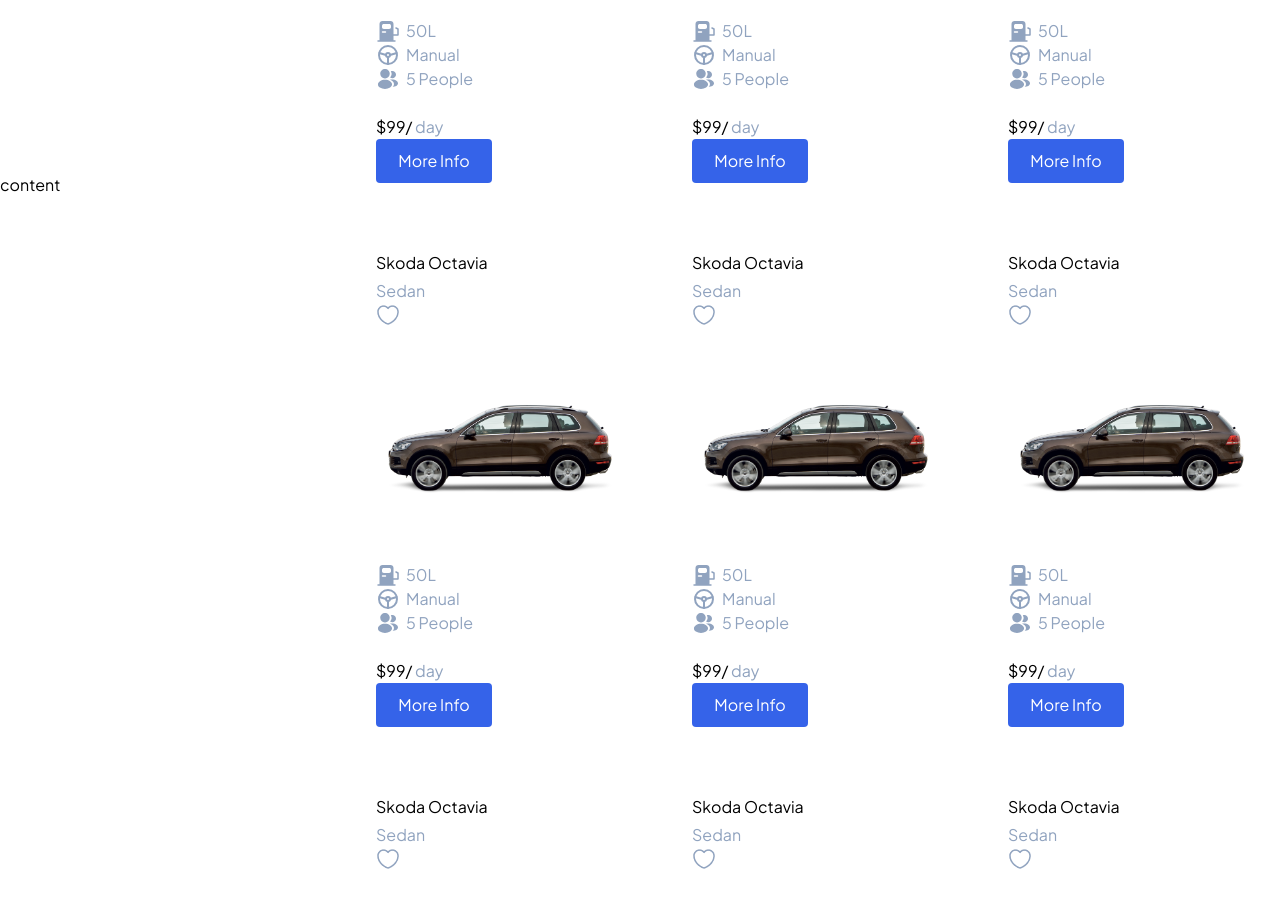
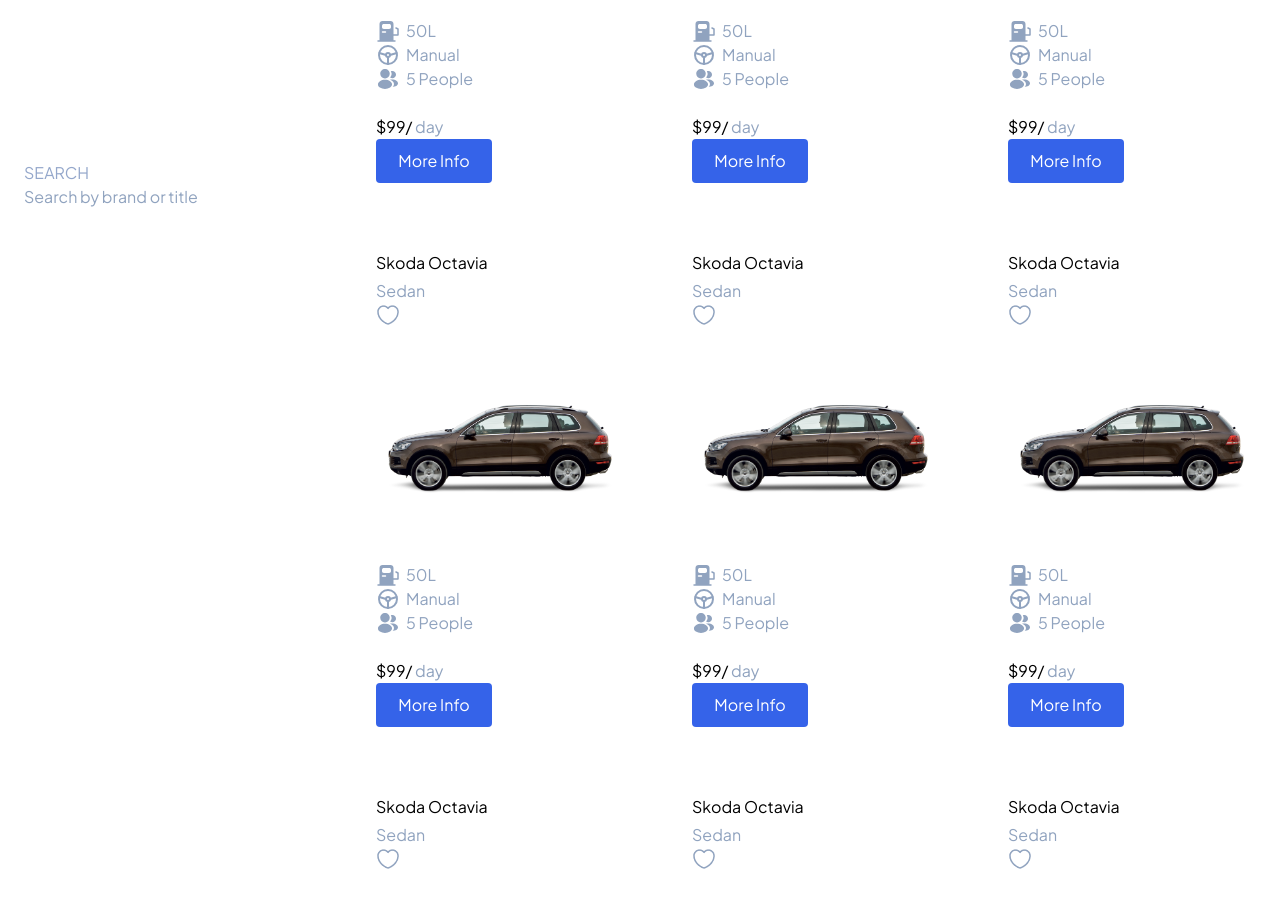
Before and after one commit to GlenMac90/rent-wheels, a Next.js app: page /search in a window 1280 px wide. Shown: the part 1600-2507 px from the top of the page. Built offline with nearby package versions, Linux system fonts and the light colour scheme.

Commit message:
start work on search filters form

```diff
--- a/components/search-page/SearchPageFilters.tsx
+++ b/components/search-page/SearchPageFilters.tsx
@@ -1,8 +1,104 @@
+"use client";
+
+import { zodResolver } from "@hookform/resolvers/zod";
+import { useForm } from "react-hook-form";
+import { z } from "zod";
+
+import { Button } from "@/components/ui/button";
+import { Checkbox } from "@/components/ui/checkbox";
+import {
+  Form,
+  FormControl,
+  FormDescription,
+  FormField,
+  FormItem,
+  FormLabel,
+  FormMessage,
+} from "@/components/ui/form";
+
+const carTypes = [
+  {
+    id: "sport",
+    label: "Sport",
+  },
+  {
+    id: "suv",
+    label: "SUV",
+  },
+  {
+    id: "mpv",
+    label: "MPV",
+  },
+  {
+    id: "sedan",
+    label: "Sedan",
+  },
+  {
+    id: "coupe",
+    label: "Coupe",
+  },
+  {
+    id: "hatchback",
+    label: "Hatchback",
+  },
+];
+
+const carCapacity = [
+  {
+    id: "2",
+    label: "2 Persons",
+  },
+  {
+    id: "4",
+    label: "4 Persons",
+  },
+  {
+    id: "6",
+    label: "6 Persons",
+  },
+  {
+    id: "8",
+    label: "8 Persons or More",
+  },
+];
+
+const searchFiltersSchema = z.object({
+  carName: z.string().min(1).max(10),
+  carType: z.array(z.string()).optional(),
+  carCapacity: z.array(z.string()).optional(),
+  carMaxPrice: z.number().min(1).max(1000).optional(),
+});
+
+type FormFields = z.infer<typeof searchFiltersSchema>;
+
 const SearchPageFilters = () => {
+  const {
+    register,
+    handleSubmit,
+    setValue,
+    watch,
+    formState: { errors },
+  } = useForm<FormFields>({
+    resolver: zodResolver(searchFiltersSchema),
+  });
+
+  const onSubmit = (data: FormFields) => {
+    console.log(data);
+  };
+
   return (
-    <aside className="bg-white_gray-900 flex size-full max-w-[20rem]">
-      <div>content</div>
-    </aside>
+    <form
+      className="bg-white_gray-900 flex size-full max-w-[20rem] flex-col p-6"
+      onSubmit={handleSubmit(onSubmit)}
+    >
+      <h3 className="semibold-12 text-blue-100">SEARCH</h3>
+      <input
+        {...register("carName")}
+        type="text"
+        autoComplete="off"
+        placeholder="Search by brand or title"
+      />
+    </form>
   );
 };
 
--- /dev/null
+++ b/components/ui/checkbox.tsx
@@ -0,0 +1,30 @@
+"use client"
+
+import * as React from "react"
+import * as CheckboxPrimitive from "@radix-ui/react-checkbox"
+import { Check } from "lucide-react"
+
+import { cn } from "@/lib/utils"
+
+const Checkbox = React.forwardRef<
+  React.ElementRef<typeof CheckboxPrimitive.Root>,
+  React.ComponentPropsWithoutRef<typeof CheckboxPrimitive.Root>
+>(({ className, ...props }, ref) => (
+  <CheckboxPrimitive.Root
+    ref={ref}
+    className={cn(
+      "peer h-4 w-4 shrink-0 rounded-sm border border-primary ring-offset-background focus-visible:outline-none focus-visible:ring-2 focus-visible:ring-ring focus-visible:ring-offset-2 disabled:cursor-not-allowed disabled:opacity-50 data-[state=checked]:bg-primary data-[state=checked]:text-primary-foreground",
+      className
+    )}
+    {...props}
+  >
+    <CheckboxPrimitive.Indicator
+      className={cn("flex items-center justify-center text-current")}
+    >
+      <Check className="h-4 w-4" />
+    </CheckboxPrimitive.Indicator>
+  </CheckboxPrimitive.Root>
+))
+Checkbox.displayName = CheckboxPrimitive.Root.displayName
+
+export { Checkbox }
--- /dev/null
+++ b/components/ui/form.tsx
@@ -0,0 +1,176 @@
+import * as React from "react"
+import * as LabelPrimitive from "@radix-ui/react-label"
+import { Slot } from "@radix-ui/react-slot"
+import {
+  Controller,
+  ControllerProps,
+  FieldPath,
+  FieldValues,
+  FormProvider,
+  useFormContext,
+} from "react-hook-form"
+
+import { cn } from "@/lib/utils"
+import { Label } from "@/components/ui/label"
+
+const Form = FormProvider
+
+type FormFieldContextValue<
+  TFieldValues extends FieldValues = FieldValues,
+  TName extends FieldPath<TFieldValues> = FieldPath<TFieldValues>
+> = {
+  name: TName
+}
+
+const FormFieldContext = React.createContext<FormFieldContextValue>(
+  {} as FormFieldContextValue
+)
+
+const FormField = <
+  TFieldValues extends FieldValues = FieldValues,
+  TName extends FieldPath<TFieldValues> = FieldPath<TFieldValues>
+>({
+  ...props
+}: ControllerProps<TFieldValues, TName>) => {
+  return (
+    <FormFieldContext.Provider value={{ name: props.name }}>
+      <Controller {...props} />
+    </FormFieldContext.Provider>
+  )
+}
+
+const useFormField = () => {
+  const fieldContext = React.useContext(FormFieldContext)
+  const itemContext = React.useContext(FormItemContext)
+  const { getFieldState, formState } = useFormContext()
+
+  const fieldState = getFieldState(fieldContext.name, formState)
+
+  if (!fieldContext) {
+    throw new Error("useFormField should be used within <FormField>")
+  }
+
+  const { id } = itemContext
+
+  return {
+    id,
+    name: fieldContext.name,
+    formItemId: `${id}-form-item`,
+    formDescriptionId: `${id}-form-item-description`,
+    formMessageId: `${id}-form-item-message`,
+    ...fieldState,
+  }
+}
+
+type FormItemContextValue = {
+  id: string
+}
+
+const FormItemContext = React.createContext<FormItemContextValue>(
+  {} as FormItemContextValue
+)
+
+const FormItem = React.forwardRef<
+  HTMLDivElement,
+  React.HTMLAttributes<HTMLDivElement>
+>(({ className, ...props }, ref) => {
+  const id = React.useId()
+
+  return (
+    <FormItemContext.Provider value={{ id }}>
+      <div ref={ref} className={cn("space-y-2", className)} {...props} />
+    </FormItemContext.Provider>
+  )
+})
+FormItem.displayName = "FormItem"
+
+const FormLabel = React.forwardRef<
+  React.ElementRef<typeof LabelPrimitive.Root>,
+  React.ComponentPropsWithoutRef<typeof LabelPrimitive.Root>
+>(({ className, ...props }, ref) => {
+  const { error, formItemId } = useFormField()
+
+  return (
+    <Label
+      ref={ref}
+      className={cn(error && "text-destructive", className)}
+      htmlFor={formItemId}
+      {...props}
+    />
+  )
+})
+FormLabel.displayName = "FormLabel"
+
+const FormControl = React.forwardRef<
+  React.ElementRef<typeof Slot>,
+  React.ComponentPropsWithoutRef<typeof Slot>
+>(({ ...props }, ref) => {
+  const { error, formItemId, formDescriptionId, formMessageId } = useFormField()
+
+  return (
+    <Slot
+      ref={ref}
+      id={formItemId}
+      aria-describedby={
+        !error
+          ? `${formDescriptionId}`
+          : `${formDescriptionId} ${formMessageId}`
+      }
+      aria-invalid={!!error}
+      {...props}
+    />
+  )
+})
+FormControl.displayName = "FormControl"
+
+const FormDescription = React.forwardRef<
+  HTMLParagraphElement,
+  React.HTMLAttributes<HTMLParagraphElement>
+>(({ className, ...props }, ref) => {
+  const { formDescriptionId } = useFormField()
+
+  return (
+    <p
+      ref={ref}
+      id={formDescriptionId}
+      className={cn("text-sm text-muted-foreground", className)}
+      {...props}
+    />
+  )
+})
+FormDescription.displayName = "FormDescription"
+
+const FormMessage = React.forwardRef<
+  HTMLParagraphElement,
+  React.HTMLAttributes<HTMLParagraphElement>
+>(({ className, children, ...props }, ref) => {
+  const { error, formMessageId } = useFormField()
+  const body = error ? String(error?.message) : children
+
+  if (!body) {
+    return null
+  }
+
+  return (
+    <p
+      ref={ref}
+      id={formMessageId}
+      className={cn("text-sm font-medium text-destructive", className)}
+      {...props}
+    >
+      {body}
+    </p>
+  )
+})
+FormMessage.displayName = "FormMessage"
+
+export {
+  useFormField,
+  Form,
+  FormItem,
+  FormLabel,
+  FormControl,
+  FormDescription,
+  FormMessage,
+  FormField,
+}
--- /dev/null
+++ b/components/ui/label.tsx
@@ -0,0 +1,26 @@
+"use client"
+
+import * as React from "react"
+import * as LabelPrimitive from "@radix-ui/react-label"
+import { cva, type VariantProps } from "class-variance-authority"
+
+import { cn } from "@/lib/utils"
+
+const labelVariants = cva(
+  "text-sm font-medium leading-none peer-disabled:cursor-not-allowed peer-disabled:opacity-70"
+)
+
+const Label = React.forwardRef<
+  React.ElementRef<typeof LabelPrimitive.Root>,
+  React.ComponentPropsWithoutRef<typeof LabelPrimitive.Root> &
+    VariantProps<typeof labelVariants>
+>(({ className, ...props }, ref) => (
+  <LabelPrimitive.Root
+    ref={ref}
+    className={cn(labelVariants(), className)}
+    {...props}
+  />
+))
+Label.displayName = LabelPrimitive.Root.displayName
+
+export { Label }
--- a/package.json
+++ b/package.json
@@ -10,6 +10,8 @@
   },
   "dependencies": {
     "@hookform/resolvers": "^3.3.4",
+    "@radix-ui/react-checkbox": "^1.0.4",
+    "@radix-ui/react-label": "^2.0.2",
     "@radix-ui/react-popover": "^1.0.7",
     "@radix-ui/react-slot": "^1.0.2",
     "class-variance-authority": "^0.7.0",
```
Also changed, not shown: 1 other file (tests, documents, lock files or other folders).
